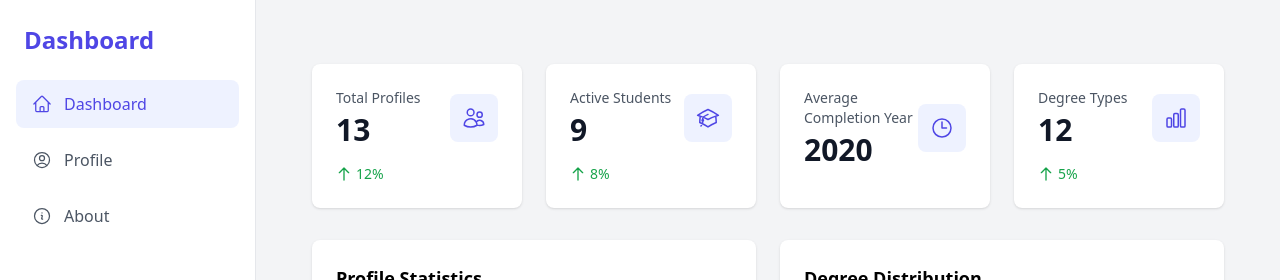
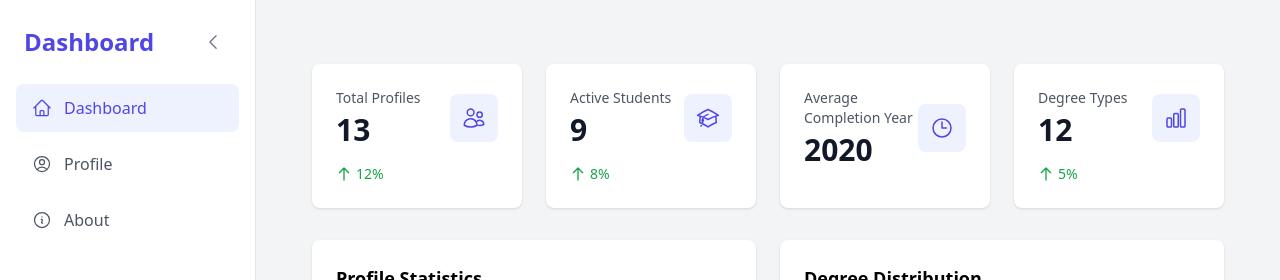
Before and after one commit to irtaza302/DashBoard-Project, a React (Vite) app: page /login in a window 1280 px wide. Both pictures are taken after typing "name@example.com", "Sample123" into the empty fields and a click on the button "Sign in". Shown: the top 280 px of the page. Built offline with nearby package versions, Linux system fonts and the light colour scheme; data requests are answered from the project's data file.

Commit message:
side bar toggle on and off

```diff
--- a/src/components/layout/DashboardLayout.tsx
+++ b/src/components/layout/DashboardLayout.tsx
@@ -1,11 +1,18 @@
+import { useState } from 'react';
 import { Outlet } from 'react-router-dom';
 import { Sidebar } from './Sidebar';
 
 export const DashboardLayout = () => {
+  const [isSidebarOpen, setIsSidebarOpen] = useState(true);
+
+  const toggleSidebar = () => {
+    setIsSidebarOpen(!isSidebarOpen);
+  };
+
   return (
     <div className="flex min-h-screen bg-gray-100">
-      <Sidebar />
-      <main className="flex-1">
+      <Sidebar isOpen={isSidebarOpen} onToggle={toggleSidebar} />
+      <main className={`flex-1 transition-all duration-300 ${isSidebarOpen ? 'ml-64' : 'ml-20'}`}>
         <div className="py-10 px-4 sm:px-6 lg:px-8">
           <div className="max-w-7xl mx-auto">
             <Outlet />
--- a/src/components/layout/Sidebar.tsx
+++ b/src/components/layout/Sidebar.tsx
@@ -2,49 +2,74 @@ import { Link, useLocation } from 'react-router-dom';
 import { ROUTES } from '../../constants/routes';
 import { useAuth } from '../../context/AuthContext';
 import {
-  HomeIcon,
-  UserCircleIcon,
   ArrowLeftOnRectangleIcon,
-  InformationCircleIcon
+  ChevronLeftIcon,
+  ChevronRightIcon
 } from '@heroicons/react/24/outline';
 
-export const Sidebar = () => {
+interface SidebarProps {
+  isOpen: boolean;
+  onToggle: () => void;
+}
+
+export const Sidebar = ({ isOpen, onToggle }: SidebarProps) => {
   const location = useLocation();
   const { logout } = useAuth();
 
   const isActive = (path: string) => location.pathname === path;
 
   return (
-    <div className="w-64 bg-white border-r border-gray-200 h-screen sticky top-0">
+    <div
+      className={`fixed left-0 h-screen bg-white border-r border-gray-200 transition-all duration-300 ${
+        isOpen ? 'w-64' : 'w-20'
+      }`}
+    >
       <div className="flex flex-col h-full">
-        <div className="p-6">
-          <h1 className="text-2xl font-bold text-indigo-600">Dashboard</h1>
+        <div className={`flex items-center ${isOpen ? 'justify-between p-6' : 'justify-center p-4'}`}>
+          {isOpen && <h1 className="text-2xl font-bold text-indigo-600">Dashboard</h1>}
+          <button
+            onClick={onToggle}
+            className="p-2 rounded-lg hover:bg-gray-100 transition-colors"
+            aria-label="Toggle Sidebar"
+          >
+            {isOpen ? (
+              <ChevronLeftIcon className="w-5 h-5 text-gray-500" />
+            ) : (
+              <ChevronRightIcon className="w-5 h-5 text-gray-500" />
+            )}
+          </button>
         </div>
 
-        <nav className="flex-1 px-4 space-y-2">
+        <nav className={`flex-1 ${isOpen ? 'px-4' : 'px-2'} space-y-2`}>
           {ROUTES.map((route) => (
             <Link
               key={route.path}
               to={route.path}
-              className={`flex items-center px-4 py-3 rounded-lg transition-colors ${
+              className={`flex items-center ${
+                isOpen ? 'px-4' : 'justify-center px-2'
+              } py-3 rounded-lg transition-colors ${
                 isActive(route.path)
                   ? 'bg-indigo-50 text-indigo-600'
                   : 'text-gray-600 hover:bg-gray-50'
               }`}
+              title={!isOpen ? route.label : undefined}
             >
-              {route.icon}
-              <span className="ml-3">{route.label}</span>
+              <div className="w-5 h-5">{route.icon}</div>
+              {isOpen && <span className="ml-3">{route.label}</span>}
             </Link>
           ))}
         </nav>
 
-        <div className="p-4 border-t border-gray-200">
+        <div className={`p-4 border-t border-gray-200 ${!isOpen && 'flex justify-center'}`}>
           <button
             onClick={logout}
-            className="flex items-center w-full px-4 py-3 text-gray-600 rounded-lg hover:bg-gray-50 transition-colors"
+            className={`flex items-center ${
+              isOpen ? 'w-full px-4' : 'justify-center px-2'
+            } py-3 text-gray-600 rounded-lg hover:bg-gray-50 transition-colors`}
+            title={!isOpen ? 'Logout' : undefined}
           >
             <ArrowLeftOnRectangleIcon className="w-5 h-5" />
-            <span className="ml-3">Logout</span>
+            {isOpen && <span className="ml-3">Logout</span>}
           </button>
         </div>
       </div>
```
